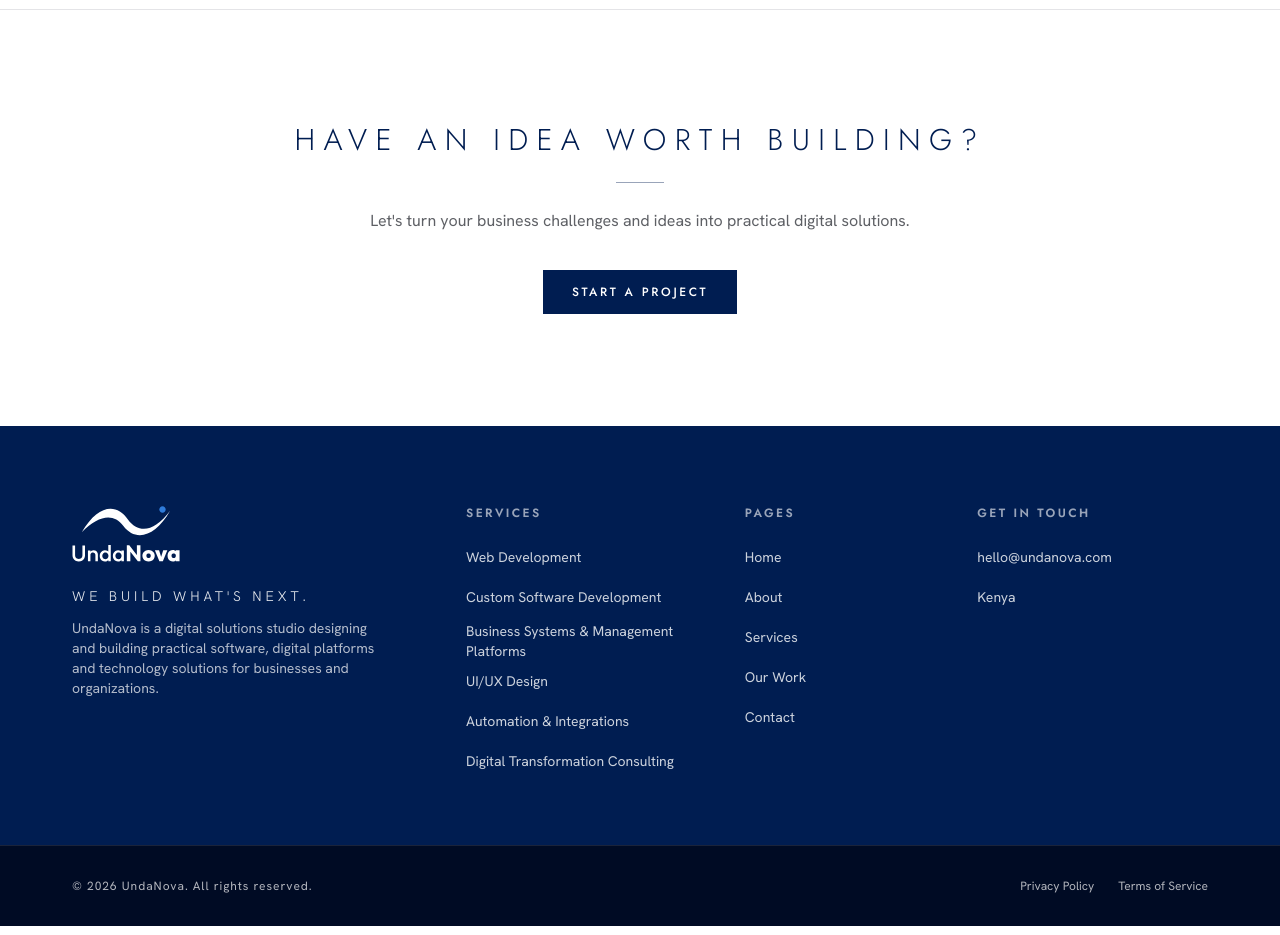
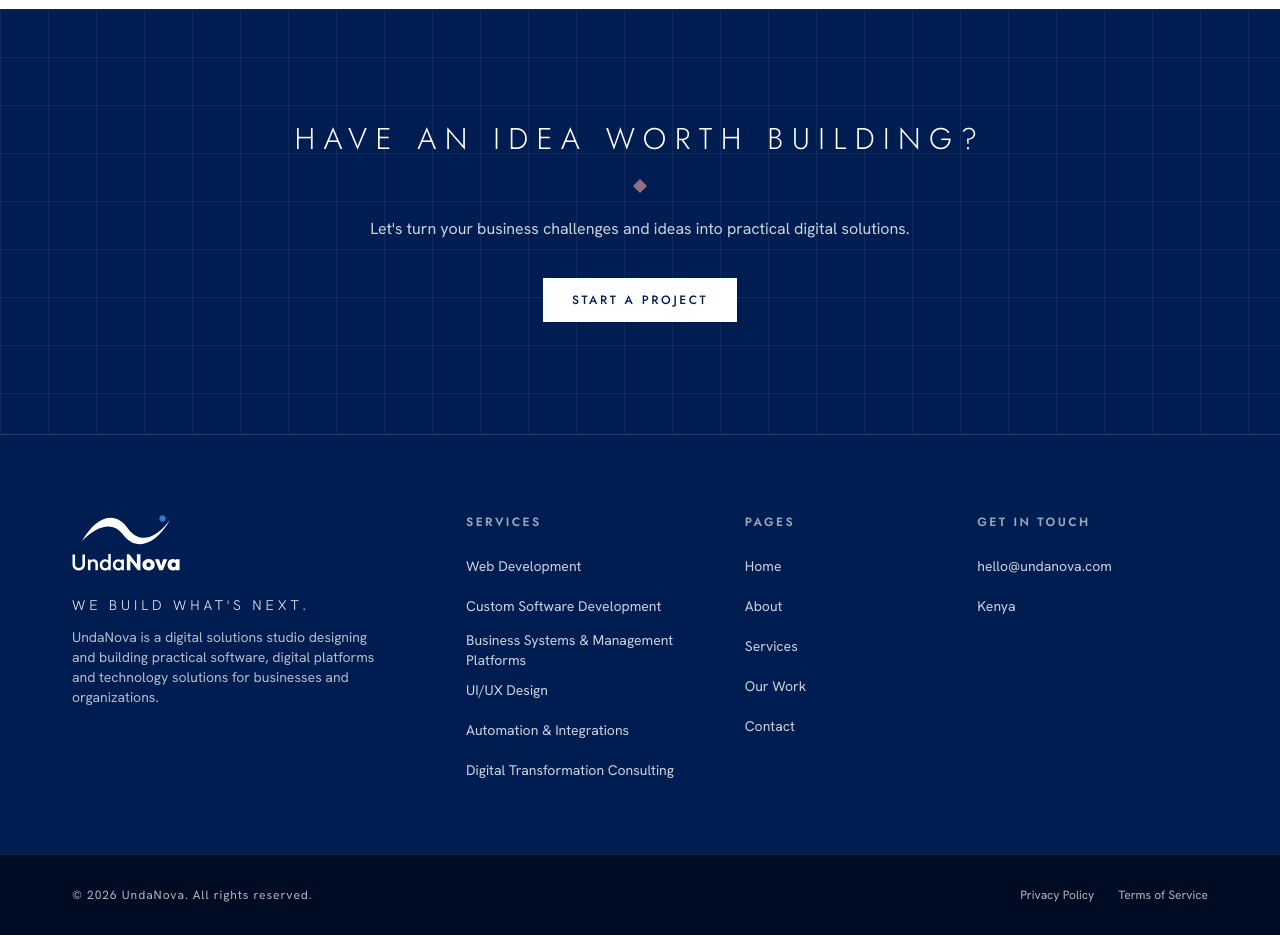
Before and after one commit to Jkosencha/undanova, a Next.js app: page /work in a window 1280 px wide. Shown: the part 1300-2235 px from the top of the page. Built offline with nearby package versions, Linux system fonts and the light colour scheme.

Commit message:
Navy closing CTA with a faint grid; rule above the footer

```diff
--- a/src/components/cta-band.tsx
+++ b/src/components/cta-band.tsx
@@ -10,25 +10,34 @@ type CTABandProps = {
   label?: string;
 };
 
-/** Calm closing call to action: spaced caps title and a clear next step. */
+/** Closing call to action on a navy band with a faint grid: spaced caps title and a clear next step. */
 export function CTABand({
   title = "Have an idea worth building?",
   text = "Let's turn your business challenges and ideas into practical digital solutions.",
   label = "Start a Project",
 }: CTABandProps) {
   return (
-    <section aria-labelledby="cta-title" className="border-t border-mist bg-white py-20 text-center md:py-28">
+    <section
+      aria-labelledby="cta-title"
+      className="bg-navy bg-[linear-gradient(color-mix(in_srgb,var(--color-white)_6%,transparent)_1px,transparent_1px),linear-gradient(90deg,color-mix(in_srgb,var(--color-white)_6%,transparent)_1px,transparent_1px)] bg-[size:48px_48px] py-20 text-center text-white md:py-28"
+    >
       <Container>
-        <h2 id="cta-title" className="caps mx-auto max-w-3xl text-2xl text-navy md:text-3xl">
+        <h2 id="cta-title" className="caps mx-auto max-w-3xl text-2xl md:text-3xl">
           {title}
         </h2>
-        <span aria-hidden className="mx-auto mt-6 block h-px w-12 bg-navy/40" />
-        <p className="mx-auto mt-6 max-w-xl text-ink/70">{text}</p>
+        <span aria-hidden className="mx-auto mt-6 block size-2.5 rotate-45 bg-plum" />
+        <p className="mx-auto mt-6 max-w-xl text-white/80">{text}</p>
         <div className="mt-9 flex flex-col justify-center gap-3 sm:flex-row">
-          <Button href="/contact">{label}</Button>
+          <Button href="/contact" tone="dark">
+            {label}
+          </Button>
           {/* Shown only once an official WhatsApp number is set in lib/site.ts. */}
           {hasWhatsapp && (
-            <Button href={whatsappUrl("Hi UndaNova, I'd like to talk about a project.")} variant="secondary">
+            <Button
+              href={whatsappUrl("Hi UndaNova, I'd like to talk about a project.")}
+              tone="dark"
+              variant="secondary"
+            >
               <WhatsAppIcon className="size-4" />
               Chat on WhatsApp
             </Button>
--- a/src/components/site-footer.tsx
+++ b/src/components/site-footer.tsx
@@ -24,7 +24,7 @@ export function SiteFooter() {
 
   return (
     // Extra bottom padding on mobile so the floating WhatsApp button doesn't cover content.
-    <footer className="bg-navy pb-24 pt-16 text-white md:pb-0 md:pt-20">
+    <footer className="border-t border-white/15 bg-navy pb-24 pt-16 text-white md:pb-0 md:pt-20">
       <Container>
         <div className="grid gap-12 sm:grid-cols-2 lg:grid-cols-[1.5fr_1fr_0.8fr_1fr]">
           <div className="sm:col-span-2 lg:col-span-1">
```
